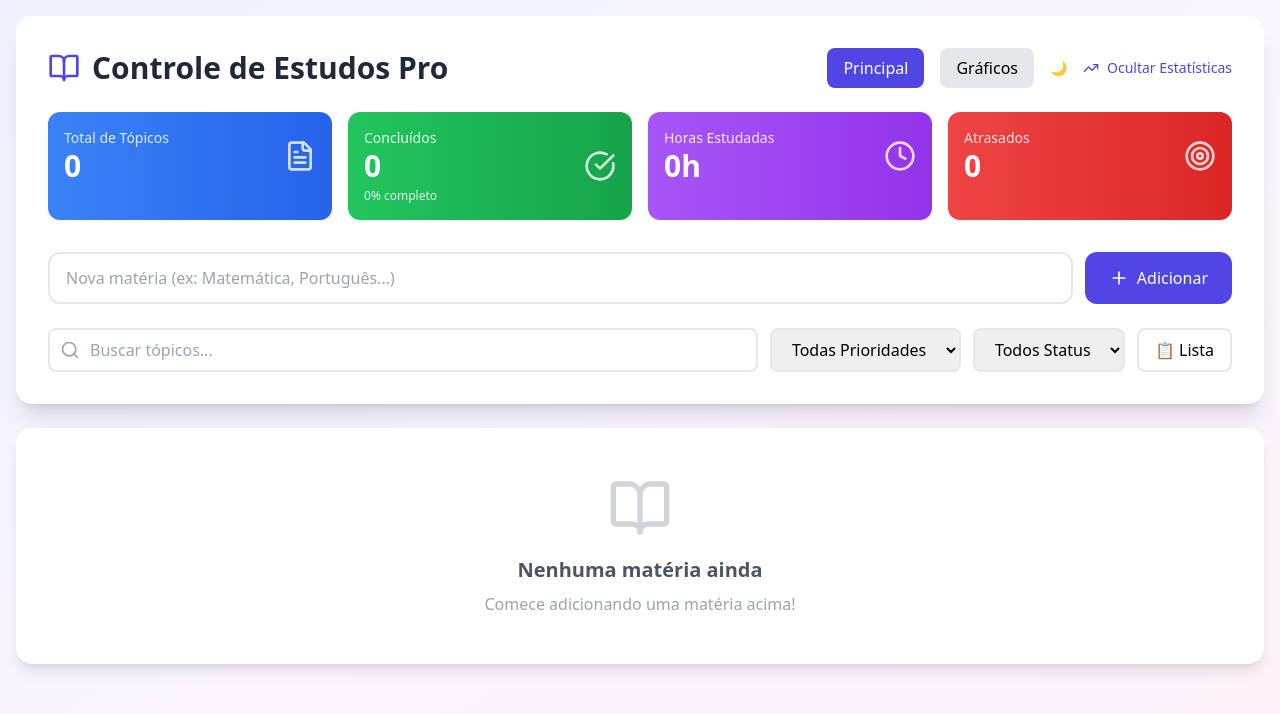
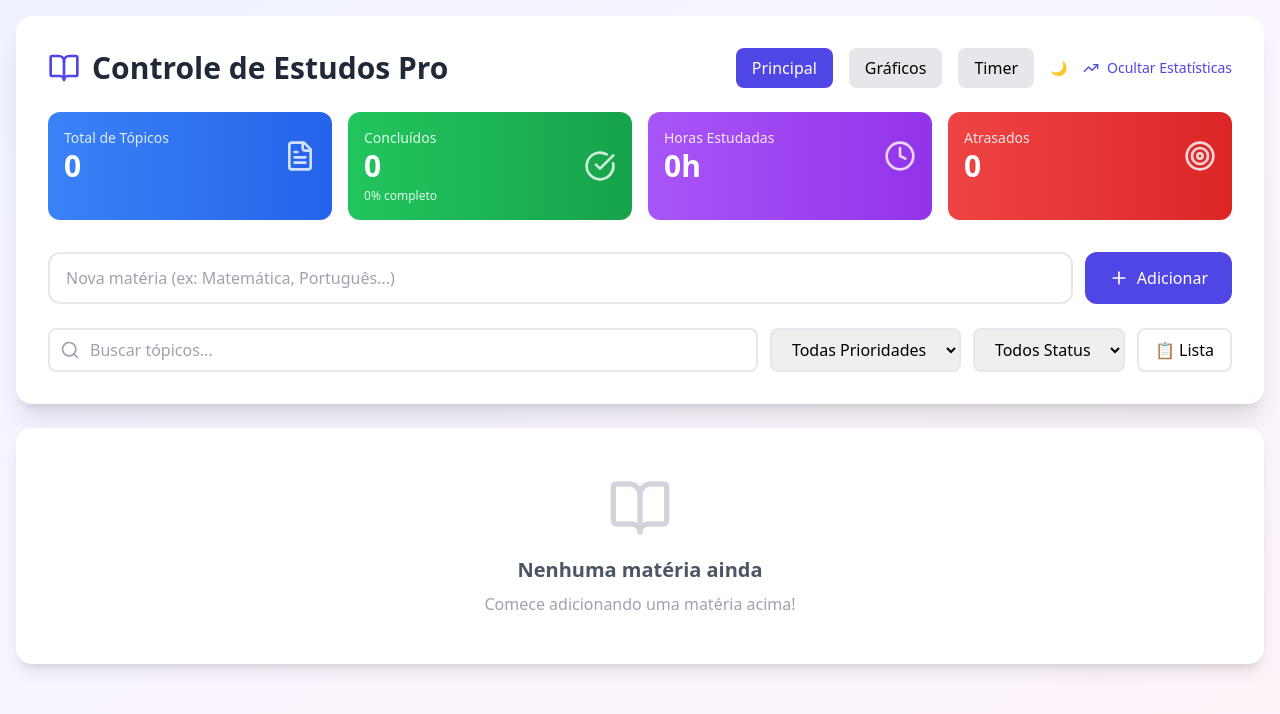
Before and after one commit to Thiago9220/controle-estudos, a React (Create React App) app: page / in a window 1280 px wide. Shown: the top 714 px of the page. Built offline with nearby package versions, Linux system fonts and the light colour scheme.

Commit message:
Add integrated Pomodoro timer

```diff
--- a/src/App.js
+++ b/src/App.js
@@ -1,6 +1,7 @@
 import React, { useState, useEffect } from 'react';
 import { BookOpen, Plus, Trash2, CheckCircle, Circle, Clock, FileText, Calendar, Target, TrendingUp, Award, Filter, Search, Edit2, Save, X } from 'lucide-react';
 import ProgressGraphs from './components/ProgressGraphs';
+import PomodoroTimer from './components/PomodoroTimer';
 
 export default function StudyTracker() {
   const [subjects, setSubjects] = useState([]);
@@ -237,6 +238,7 @@ export default function StudyTracker() {
             <div className="flex items-center gap-4">
               <button onClick={() => setCurrentView('main')} className={`px-4 py-2 rounded-lg ${currentView === 'main' ? 'bg-indigo-600 text-white' : 'bg-gray-200 dark:bg-gray-700'}`}>Principal</button>
               <button onClick={() => setCurrentView('graphs')} className={`px-4 py-2 rounded-lg ${currentView === 'graphs' ? 'bg-indigo-600 text-white' : 'bg-gray-200 dark:bg-gray-700'}`}>Gráficos</button>
+              <button onClick={() => setCurrentView('timer')} className={`px-4 py-2 rounded-lg ${currentView === 'timer' ? 'bg-indigo-600 text-white' : 'bg-gray-200 dark:bg-gray-700'}`}>Timer</button>
               <button
                 onClick={toggleTheme}
                 className="text-sm text-indigo-600 hover:text-indigo-800 dark:text-indigo-400 dark:hover:text-indigo-200 flex items-center gap-2"
@@ -364,6 +366,7 @@ export default function StudyTracker() {
             </>
           )}
           {currentView === 'graphs' && <ProgressGraphs subjects={subjects} />}
+          {currentView === 'timer' && <PomodoroTimer />}
         </div>
 
         {currentView === 'main' && (
```
